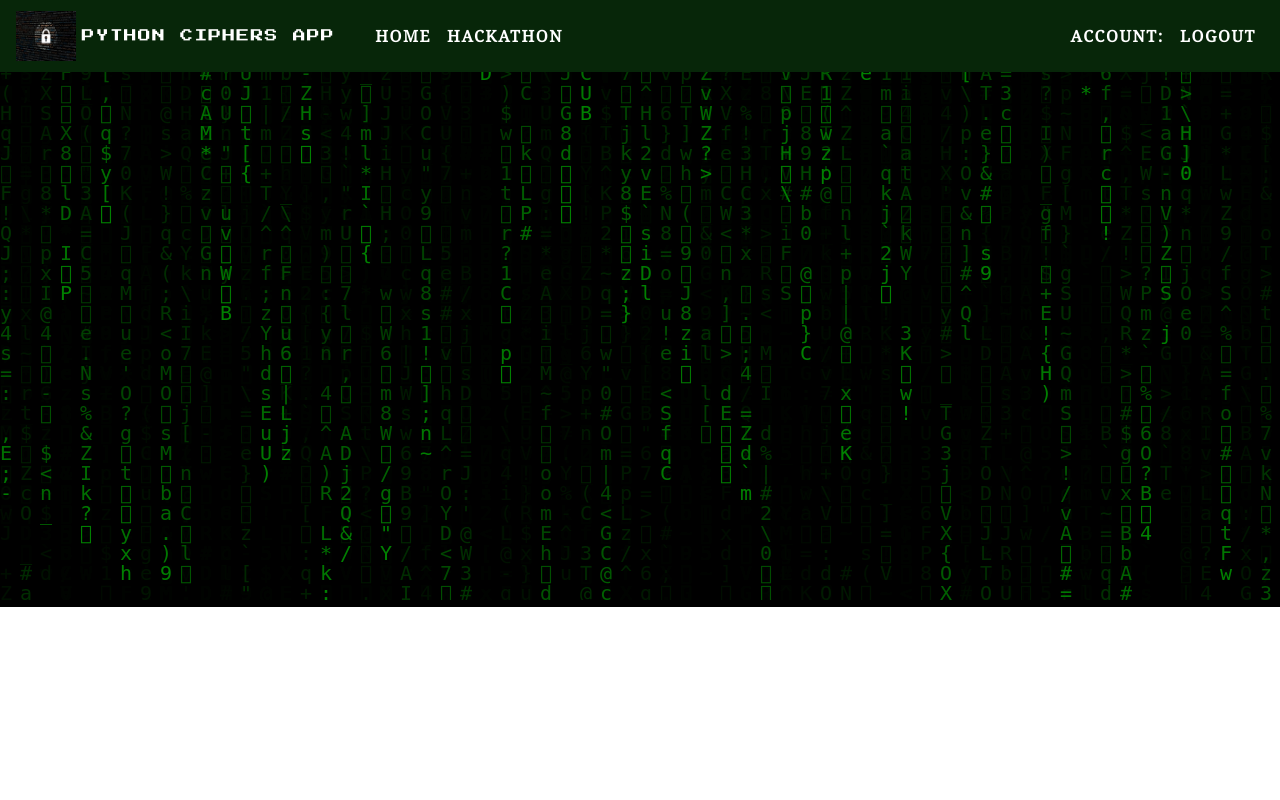
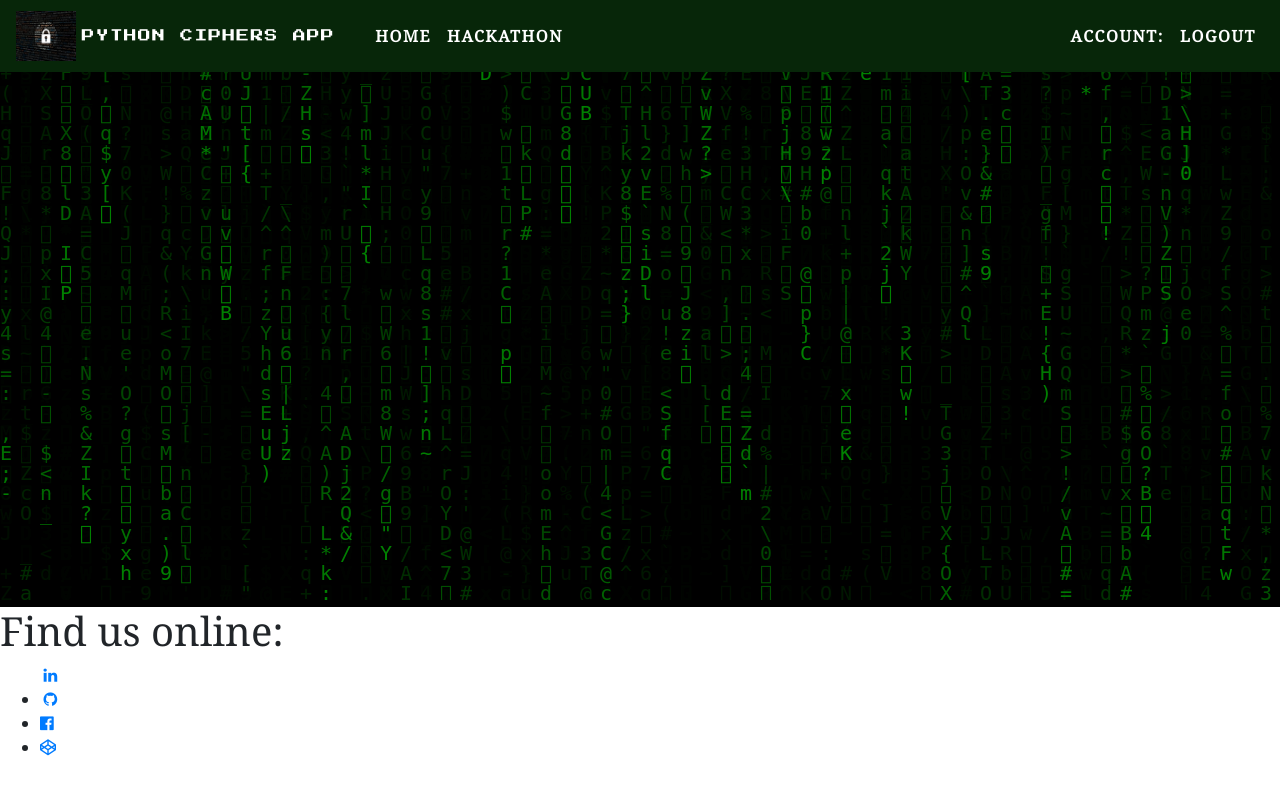
Before and after one commit to Code-Institute-Submissions/Python-Ciphers-App-MS3, a Flask app: page / in a window 1280 px wide. Run offline with Flask 2, Linux system fonts and the light colour scheme; some libraries are stand-ins or nearby versions.

Commit message:
added footer structure in base.html

```diff
--- a/templates/base.html
+++ b/templates/base.html
@@ -57,6 +57,18 @@
 		{% block content %} {% endblock %}
 	</article>
 
+	<!-- Footer for Each Web Page -->
+	<footer>
+            <div>
+                <h1>Find us online:</h1>
+                <ul id="contact">
+                    <a class="button social" href="https://linkedin.com" target="_blank"><i class="fa fa-fw fa-linkedin"></i></a></li>
+                    <li><a class="button social" href="https://github.com" target="_blank"><i class="fa fa-fw fa-github"></i></a></li>
+					<li><a class="button social" href="https://www.facebook.com" target="_blank"><i class="fa fa-facebook-official"></i></a></li>
+					<li><a class="button social"a href="https://codepen.io" target="_blank"><i class="fa fa-codepen"></i></a></li>
+                </ul>
+            </div>
+    </footer>
 	<!-- Script tags -->
 	<script src="https://code.jquery.com/jquery-3.2.1.slim.min.js"
 		integrity="sha384-KJ3o2DKtIkvYIK3UENzmM7KCkRr/rE9/Qpg6aAZGJwFDMVNA/GpGFF93hXpG5KkN" crossorigin="anonymous">
@@ -70,7 +82,6 @@
 	<!-- Script tags for Only Specific Web Pages -->
 	{% block js_tags %}{% endblock %}
 
-
 </body>
 
 </html>
```
Lines whose indentation alone changed are shown as unchanged.
